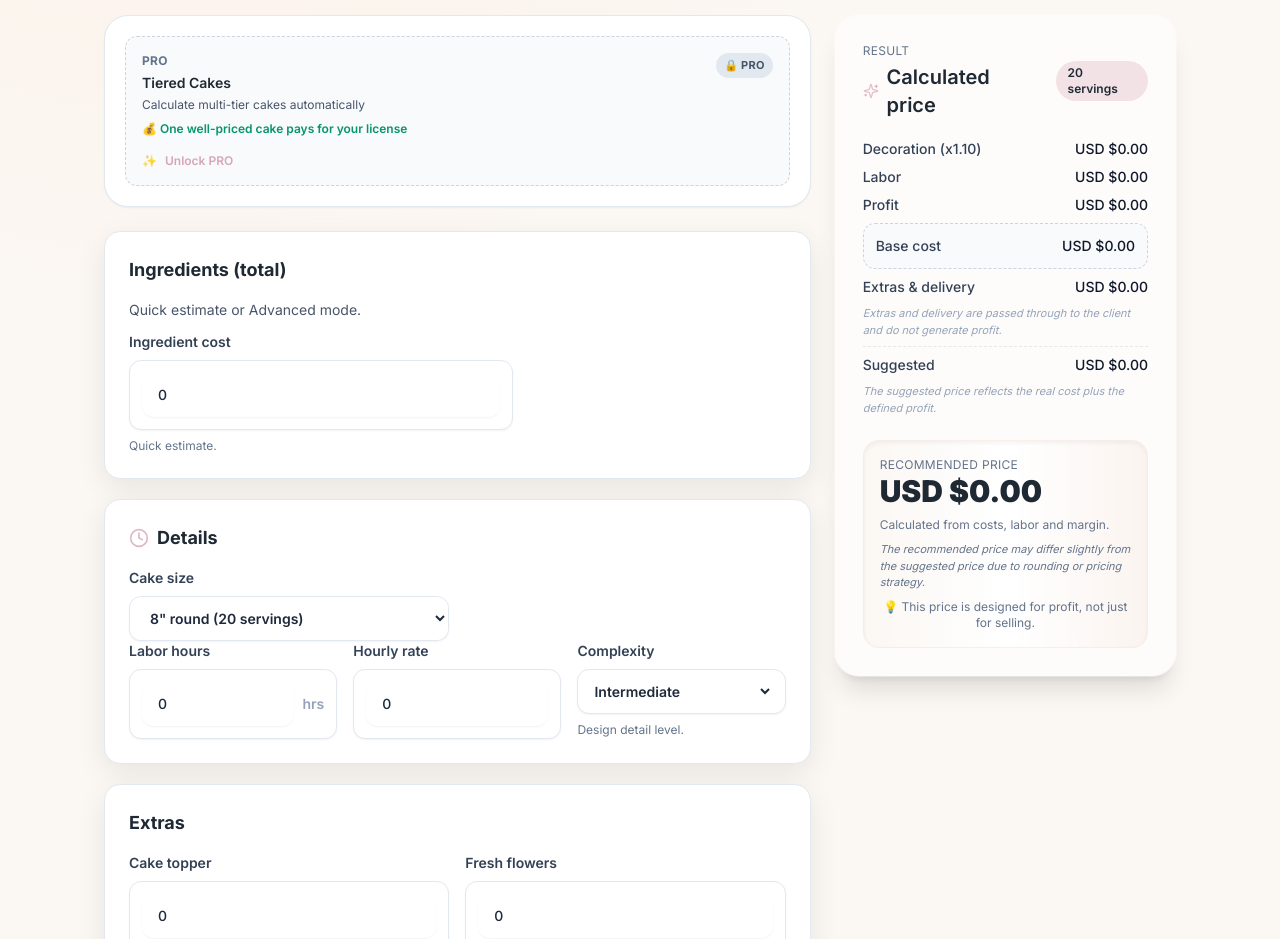
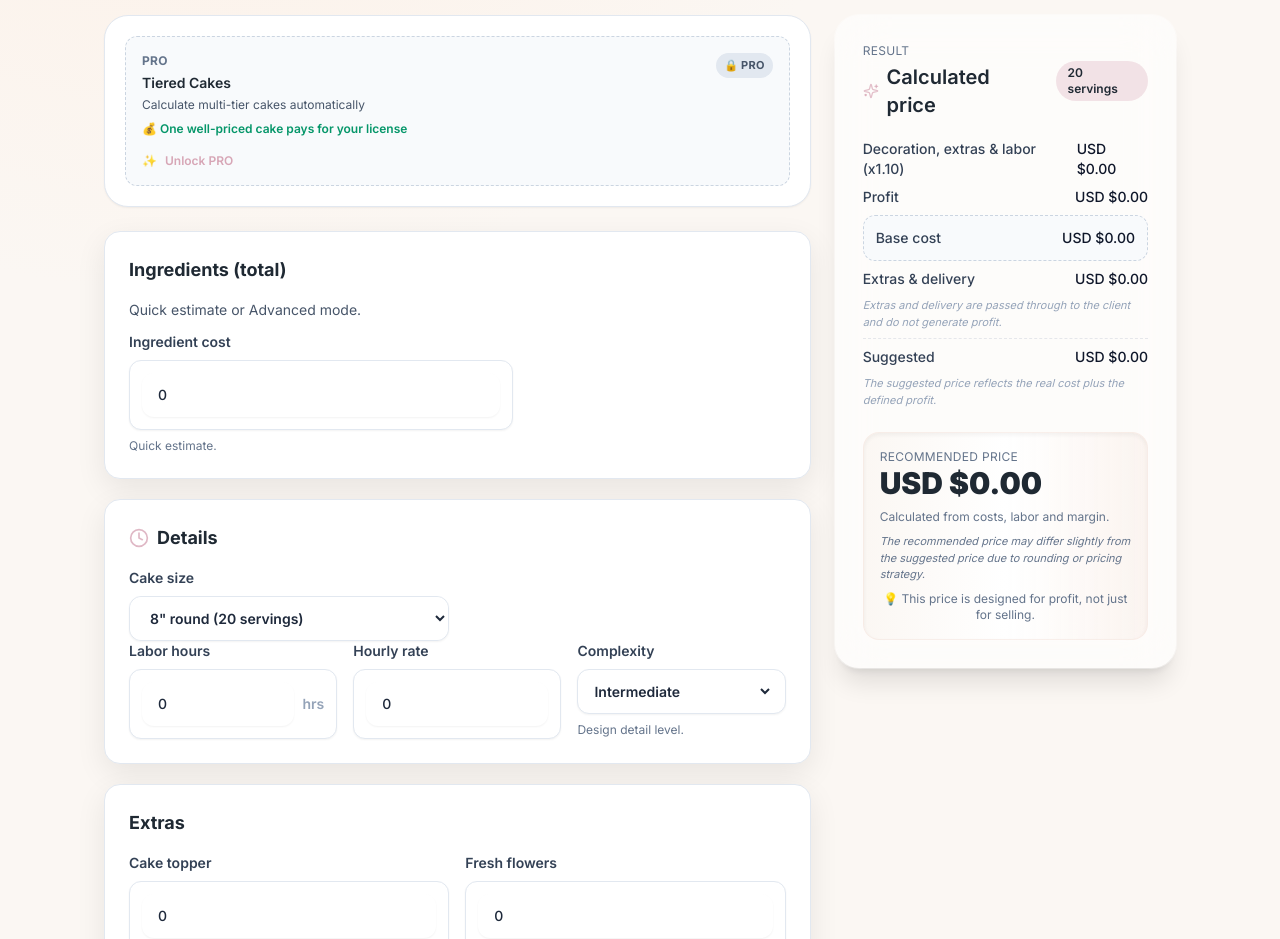
Before and after one commit to vcrs86/cake-pricing-app, a Next.js app: page / in a window 1280 px wide. Shown: the part 920-1859 px from the top of the page. Built offline with nearby package versions, Linux system fonts and the light colour scheme.

Commit message:
arreglando el result card

```diff
--- a/src/components/ResultCard.tsx
+++ b/src/components/ResultCard.tsx
@@ -22,11 +22,9 @@ export function ResultCard({
 
   const hasIngredients = pricing.ingredientsCost > 0;
 
-  // Precio por porción
   const perServing =
     servings && servings > 0 ? pricing.recommendedPrice / servings : 0;
 
-  // Costos operativos PRO (robusto)
   const additionalCostRaw =
     (pricing as any)?.result?.additionalCosts ??
     (pricing as any).additionalCost ??
@@ -37,7 +35,6 @@ export function ResultCard({
 
   return (
     <section className="relative overflow-hidden rounded-3xl bg-white/60 backdrop-blur-xl p-6 shadow-xl ring-1 ring-white/40 sm:p-7">
-    {/* ================= HEADER ================= */}
       <div className="mb-5 flex items-center justify-between gap-3">
         <div className="space-y-1">
           <p className="text-xs uppercase tracking-wide text-slate-500">
@@ -56,10 +53,7 @@ export function ResultCard({
         ) : null}
       </div>
 
-    {/* ================= DESGLOSE ================= */}
       <div className="space-y-2">
-
-      {/* 1. INGREDIENTES */}
         {hasIngredients && (
           <Row
             label={copy.resultCard.rows.ingredients}
@@ -67,7 +61,6 @@ export function ResultCard({
           />
         )}
 
-      {/* 2. DECORACIÓN + MANO DE OBRA */}
         <Row
           label={`${copy.resultCard.rows.decoration} (x${(
             Number(pricing.complexityMultiplier) || 0
@@ -76,17 +69,10 @@ export function ResultCard({
         />
 
         <Row
-        label={copy.resultCard.rows.laborOnly}
-        value={formatCurrency(pricing.laborCost)}
-      />
-
-      {/* 3. GANANCIA */}
-      <Row
           label={copy.resultCard.rows.profit}
           value={formatCurrency(pricing.profitAmount)}
         />
 
-      {/* 4. SUBTOTAL – COSTO BASE */}
         <div className="my-3 rounded-xl border border-dashed border-slate-300 bg-slate-50 p-3">
           <Row
             label={copy.resultCard.rows.baseCost}
@@ -94,7 +80,6 @@ export function ResultCard({
           />
         </div>
 
-      {/* 5. EXTRAS & DELIVERY (SIN GANANCIA) */}
         <Row
           label={copy.resultCard.rows.extrasDelivery}
           value={formatCurrency(pricing.extrasCost + pricing.deliveryFee)}
@@ -104,7 +89,6 @@ export function ResultCard({
           {copy.resultCard.extrasNote}
         </p>
 
-      {/* 6. COSTOS OPERATIVOS PRO */}
         {additionalCost > 0 && (
           <>
             <Row
@@ -122,7 +106,6 @@ export function ResultCard({
 
         <hr className="my-3 border-dashed" />
 
-      {/* 7. PRECIO SUGERIDO */}
         <Row
           label={copy.resultCard.rows.suggested}
           value={formatCurrency(pricing.suggestedMinimum + additionalCost)}
@@ -133,7 +116,6 @@ export function ResultCard({
         </p>
       </div>
 
-    {/* ================= PRECIO RECOMENDADO ================= */}
       <div className="mt-6 rounded-2xl border border-brand-peach/60 bg-gradient-to-r from-brand-cream via-white to-brand-peach/40 p-4 shadow-inner">
         <p className="text-xs uppercase tracking-wide text-slate-500">
           {copy.resultCard.highlightLabel}
@@ -152,10 +134,11 @@ export function ResultCard({
         <p className="mt-2 text-xs text-slate-500">
           {copy.resultCard.highlightNote}
         </p>
+
         <p className="mt-2 text-[11px] text-slate-500 italic">
-  {copy.resultCard.recommendedNote ||
-    "El precio recomendado puede variar levemente del precio sugerido por redondeo o criterio comercial."}
+          {copy.resultCard.recommendedNote}
         </p>
+
         <p className="mt-2 text-xs text-slate-500 text-center">
           💡 {copy.resultCard.profitHint}
         </p>
--- a/src/lib/i18n.tsx
+++ b/src/lib/i18n.tsx
@@ -66,7 +66,7 @@ accordion: {
       highlightNote: "Calculado según costos, tiempo y margen.",
       rows: {
         ingredients: "Ingredientes",
-        decoration: "Decoración",
+        decoration: "Decoración, extras & mano de obra",
         laborOnly: "Mano de obra",
         extrasDelivery: "Extras y entrega",
         baseCost: "Costo base",
@@ -734,7 +734,7 @@ resultCard: {
       highlightNote: "Calculated from costs, labor and margin.",
       rows: {
         ingredients: "Ingredients",
-        decoration: "Decoration",
+        decoration: "Decoration, extras & labor",
         laborOnly: "Labor",
         extrasDelivery: "Extras & delivery",
         baseCost: "Base cost",
```
Lines whose indentation alone changed are shown as unchanged.
